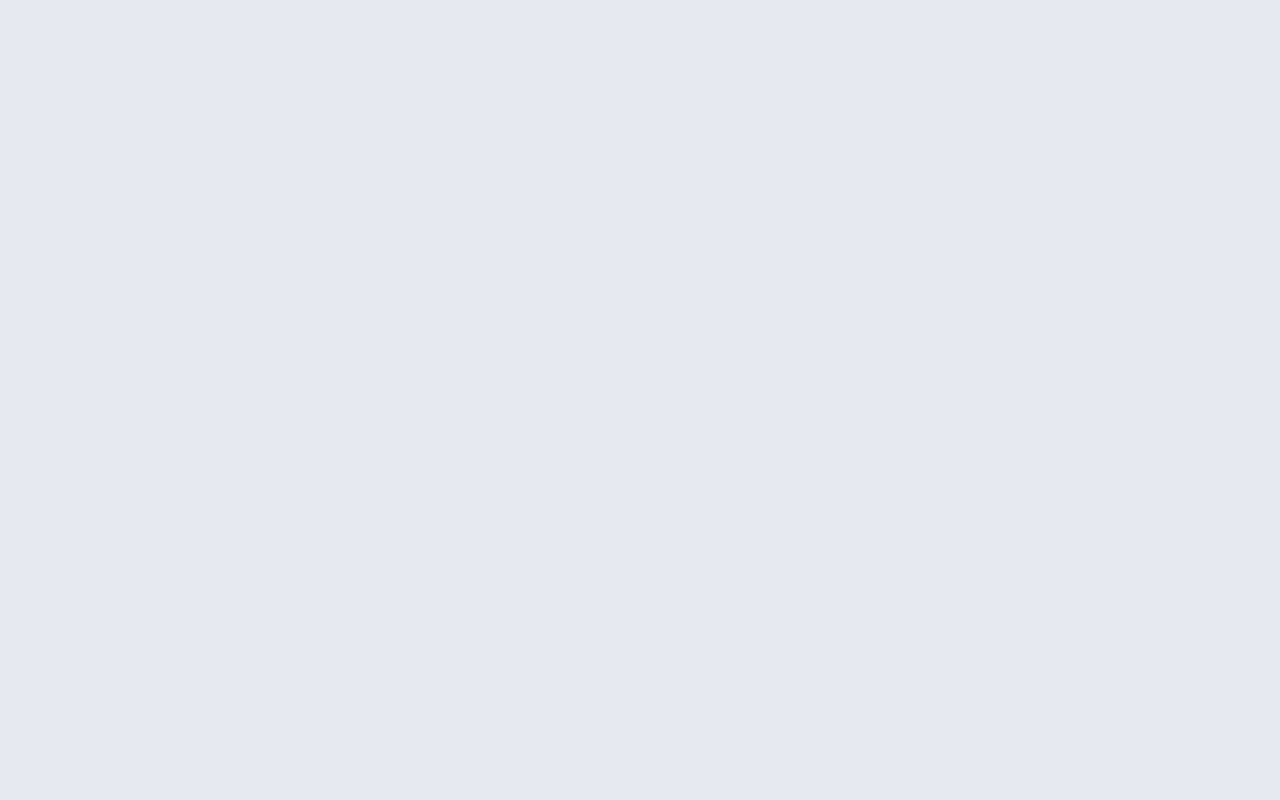
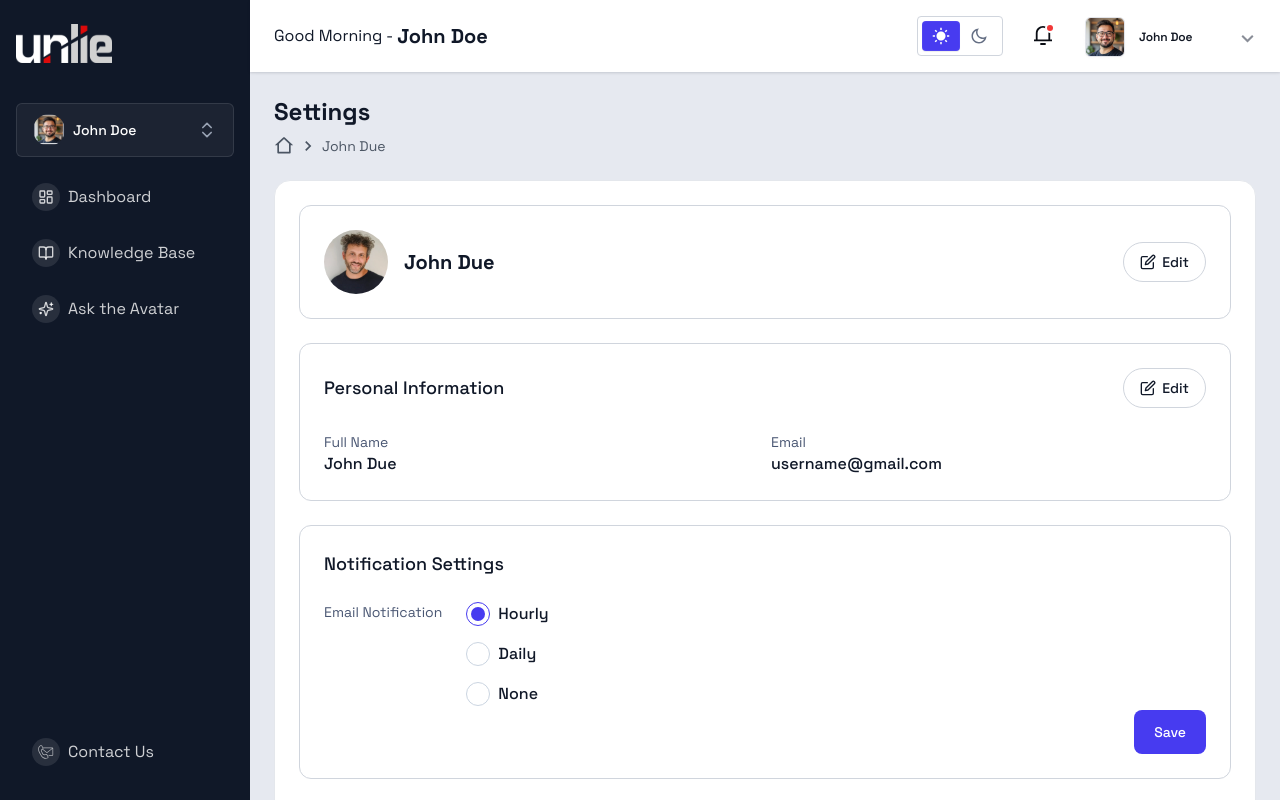
Before and after one commit to nur-it/react-un-lion-dashboard, a React (Vite) app: page /settings in a window 1280 px wide. Before the commit this address had no page. Built offline with nearby package versions, Linux system fonts and the light colour scheme.

Commit message:
correct route path from "setting" to "settings" in RouterProvider

```diff
--- a/src/routes/index.jsx
+++ b/src/routes/index.jsx
@@ -14,7 +14,7 @@ const RouterProvider = () => {
           <Route index element={<HomePage />} />
           <Route path="knowledge-base" element={<KnowledgeBasePage />} />
           <Route path="ask-avatar" element={<AskAvatarPage />} />
-          <Route path="setting" element={<SettingPage />} />
+          <Route path="settings" element={<SettingPage />} />
         </Route>
       </Routes>
     </BrowserRouter>
```
